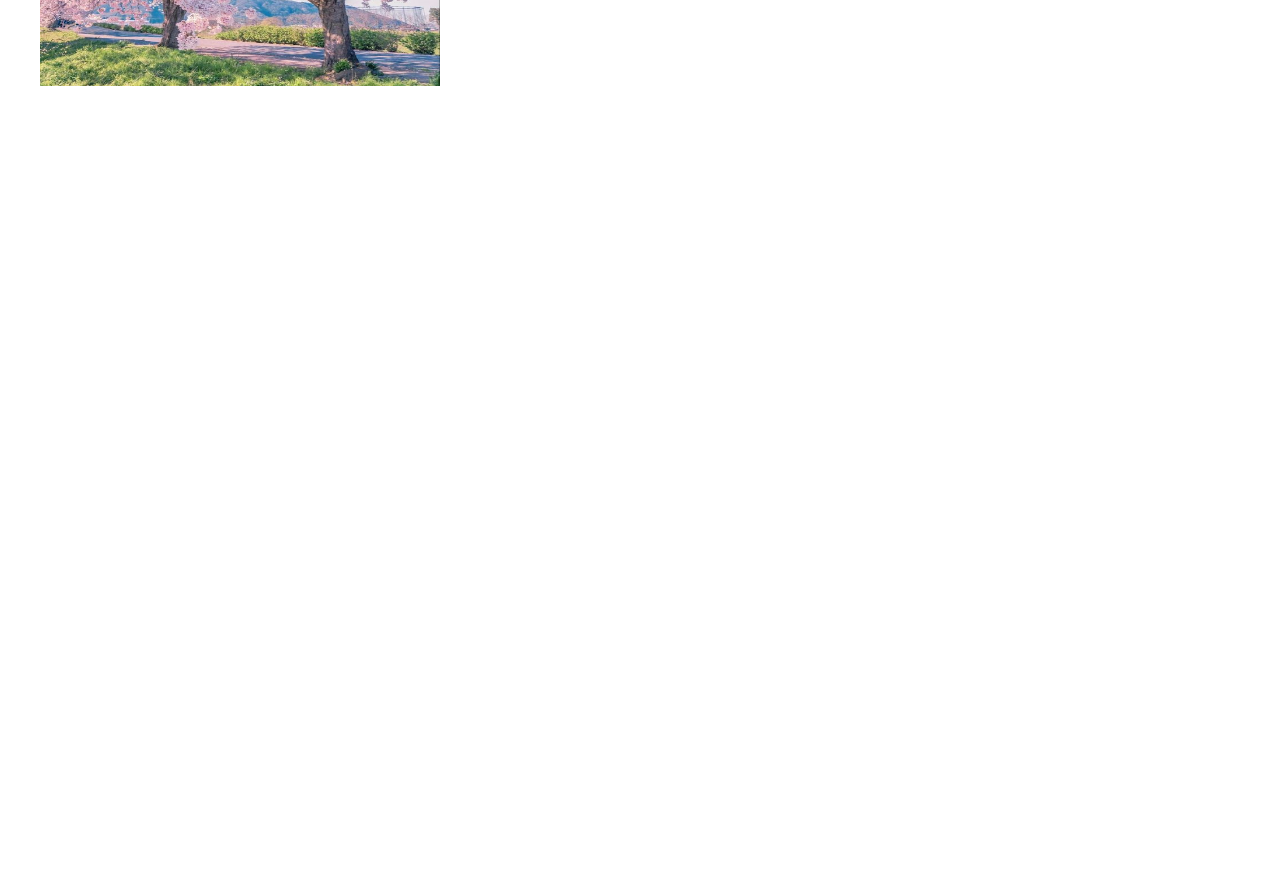
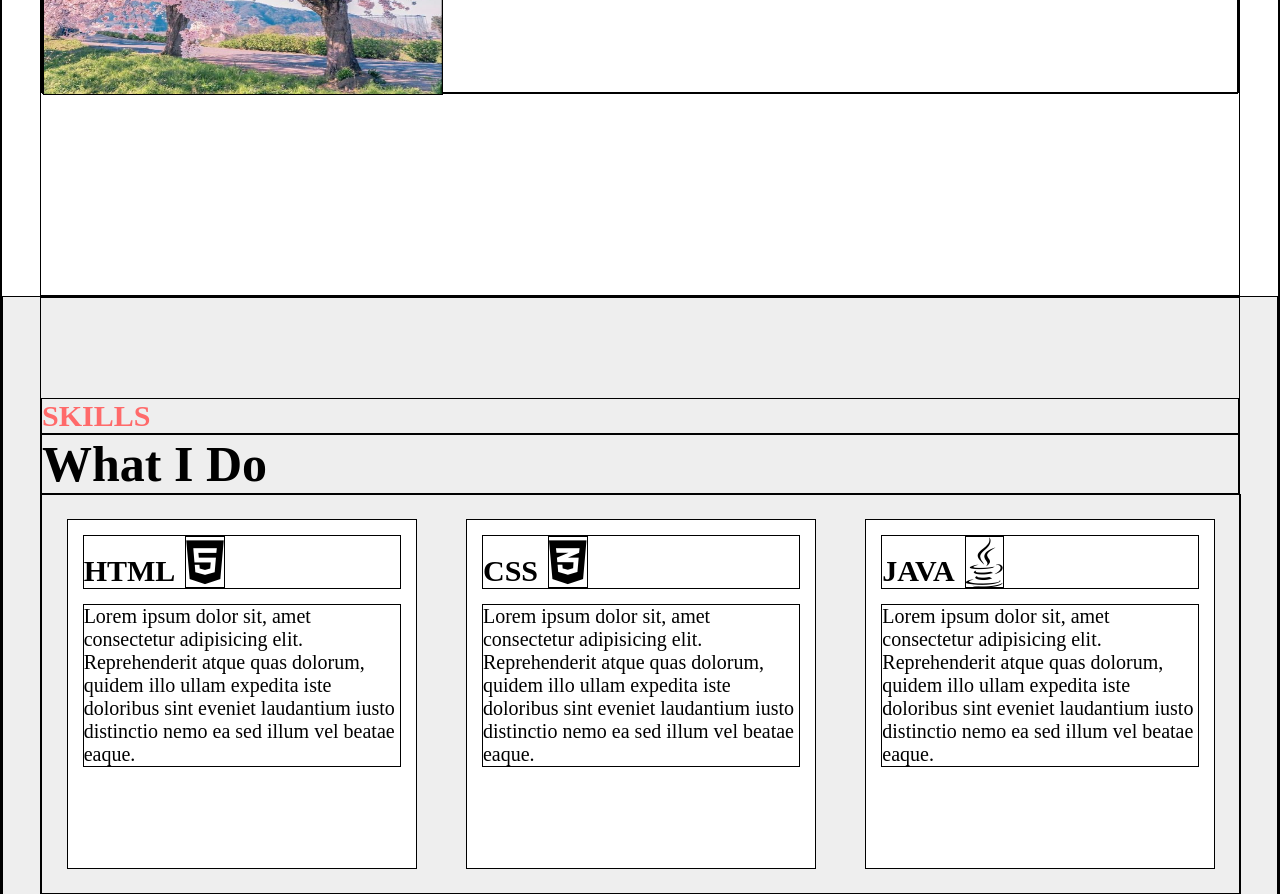
Before and after one commit to etrq7/test, a plain HTML site: page index.html in a window 1280 px wide. Shown: the part 1906-2800 px from the top of the page. Before the commit the page ends 2200 px from the top, so only its background shows below. Drawn offline with Linux system fonts and the light colour scheme.

Commit message:
Add files via upload

```diff
--- a/index.html
+++ b/index.html
@@ -55,11 +55,32 @@
     </div>
   </div>
 
+  <div class="skills">
+    <div class="skills-inner">
+      <h2>SKILLS</h2>
+      <h1>What I Do</h1>
+      <ul class="contents">
+        <li>
+          <h3>HTML<i class="fa-brands fa-html5"></i></h3>
+          <p>Lorem ipsum dolor sit, amet consectetur adipisicing elit. Reprehenderit atque quas dolorum, quidem illo ullam expedita iste doloribus sint eveniet laudantium iusto distinctio nemo ea sed illum vel beatae eaque.</p>
+        </li>
+        <li>
+          <h3>CSS<i class="fa-brands fa-css3-alt"></i></h3>
+          <p>Lorem ipsum dolor sit, amet consectetur adipisicing elit. Reprehenderit atque quas dolorum, quidem illo ullam expedita iste doloribus sint eveniet laudantium iusto distinctio nemo ea sed illum vel beatae eaque.</p>
+        </li>
+        <li>
+          <h3>JAVA<i class="fa-brands fa-java"></i></h3>
+          <p>Lorem ipsum dolor sit, amet consectetur adipisicing elit. Reprehenderit atque quas dolorum, quidem illo ullam expedita iste doloribus sint eveniet laudantium iusto distinctio nemo ea sed illum vel beatae eaque.</p>
+        </li>
+      </ul>
+    </div>
+  </div>
 
+  <div class="bg1">
 
-
-
-
-
+  </div>
+  <br><br><br><br><br><br><br><br><br><br><br><br><br><br><br><br><br><br><br><br><br><br><br><br><br><br><br>
+  <br><br><br><br><br><br><br><br><br><br><br><br><br><br><br><br><br><br><br><br><br><br><br><br><br><br><br>
+  <br><br><br><br><br><br><br><br><br><br><br><br><br><br><br><br><br><br><br><br><br><br><br><br><br><br><br>
 </body>
 </html>
--- a/style.css
+++ b/style.css
@@ -6,7 +6,7 @@
     box-sizing: border-box;
     /*테두리 두께 무시*/
 
-    /* border: 1px solid black; */
+    border: 1px solid black;
 }
 
 html {
@@ -131,7 +131,6 @@ li {
 
 .about h1 {
     font-size: 50px;
-
 }
 
 .about .contents {
@@ -182,3 +181,66 @@ li {
 .fa-facebook {
     color: #3b5998;
 }
+
+.skills {
+    /* width: 100%; */
+    height: 800px;
+    background-color: #eee;
+}
+
+.skills-inner {
+    width: 1200px;
+    height: 800px;
+    margin: 0 auto;
+
+    padding-top: 100px;
+}
+
+.skills h2 {
+    font-size: 30px;
+    color: #ff6a6a;
+}
+
+.skills h1 {
+    font-size: 50px;
+}
+
+.skills .contents {
+    width: 1200px;
+    height: 400px;
+
+    display: flex;
+    justify-content: space-around;
+    align-items: center;
+}
+
+.skills .contents li {
+    width: 350px;
+    height: 350px;
+    background-color: white;
+
+    padding: 15px;
+    font-size: 20px;
+
+    transition: 0.3s;
+}
+
+.skills h3 {
+    font-size: 30px;
+    margin-bottom: 15px;
+}
+
+.skills li:hover {
+    background-color: #ff6a6a;
+    color: white;
+    transform: scale(1.05);
+}
+
+.bg1 {
+    width: 100%;
+    height: 800px;
+
+    background: url(bg1.jpg) no-repeat;
+    background-size: cover;
+    background-attachment: fixed;
+}
```
Also changed, not shown: bg1.jpg (added).
